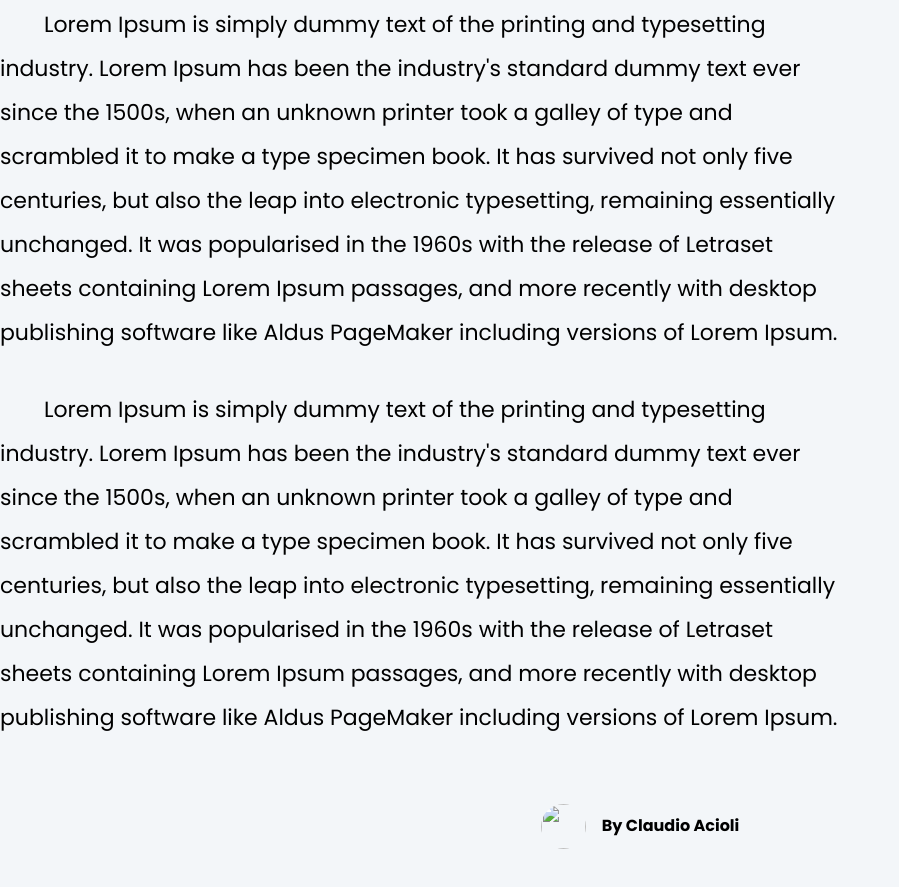
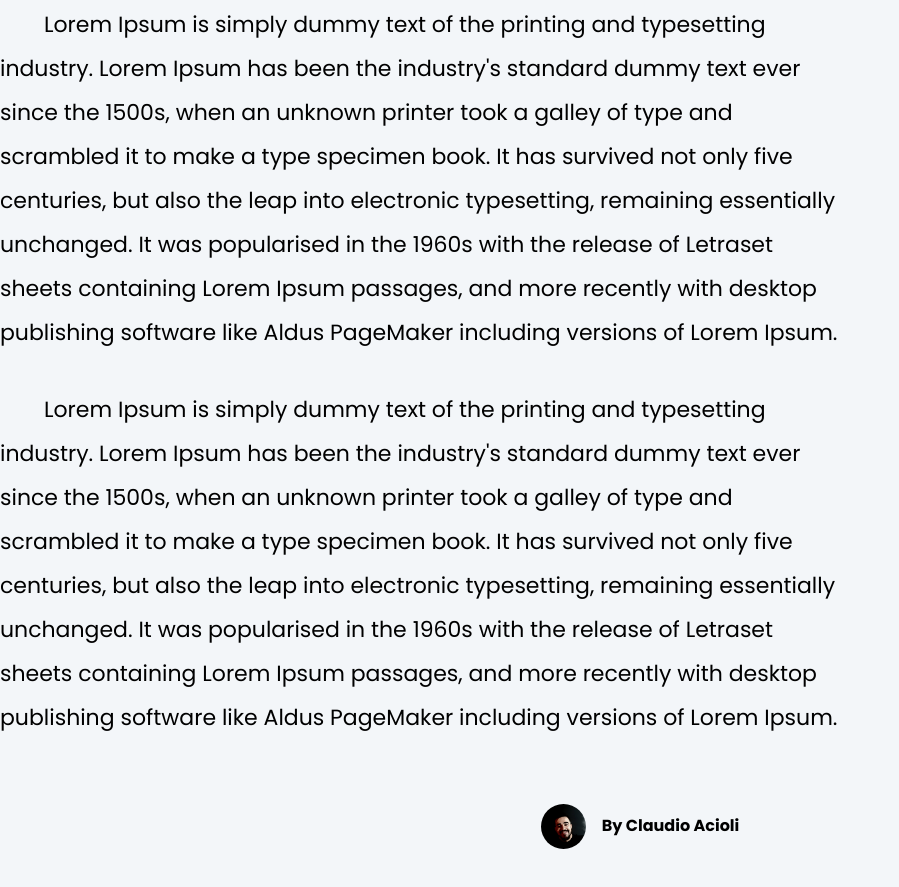
Before and after one commit to claudioacioli/blog, a plain HTML site: page posts/post.html in a window 1280 px wide. Shown: the part 1864-2751 px from the top of the page, without its empty margins (0-899 px from the left). Drawn offline with Linux system fonts and the light colour scheme; the site is published under a folder, as on GitHub Pages, so addresses that start at the root find nothing.

Commit message:
fix: Correct the image about author

```diff
--- a/posts/post.html
+++ b/posts/post.html
@@ -95,7 +95,7 @@
 
     <footer class="footer">
       <div class="container p--4 text--center">
-        <img src="/assets/images/author.jpg" class="author mr--1"><strong>By Claudio Acioli</strong>
+        <img src="../assets/images/author.jpg" class="author mr--1"><strong>By Claudio Acioli</strong>
       </div>
     </footer>
     <script>
```
